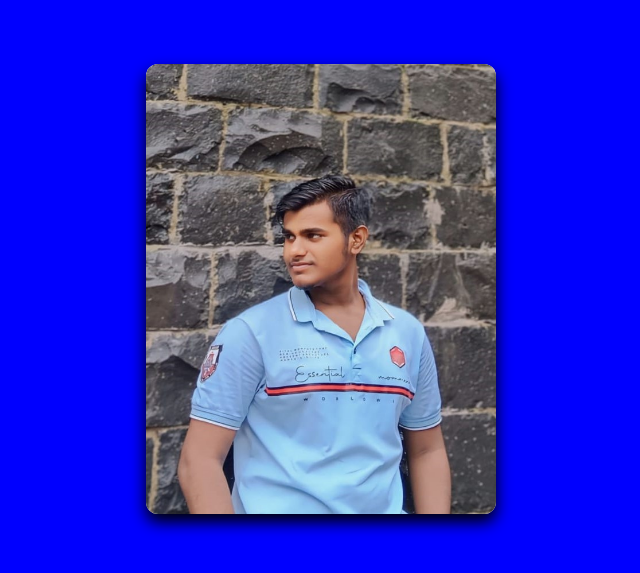
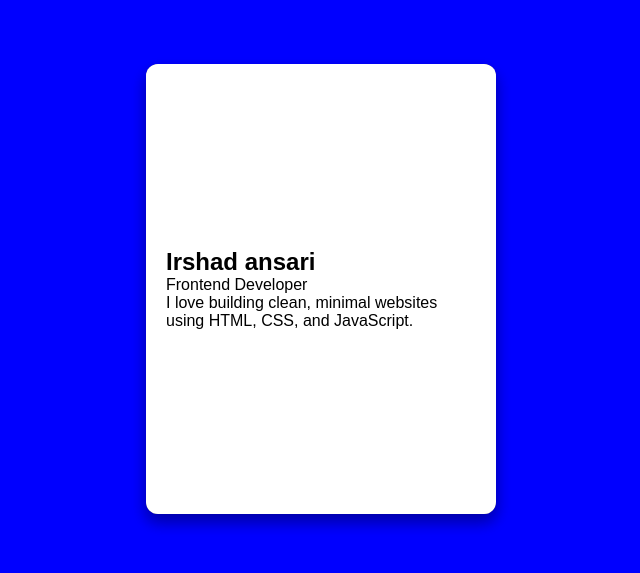
Before and after one commit to Irshad-creates/Cool-Flip-Intro-card, a plain HTML site: page index.html in a window 1280 px wide. Shown: the part 111-684 px from the top of the page, without its empty margins (319-959 px from the left). Drawn offline with Linux system fonts and the light colour scheme.

Commit message:
added back side

```diff
--- a/index.html
+++ b/index.html
@@ -12,6 +12,13 @@
             <div class="card-front">
                 <img src="IMG-20240708-WA0039.jpg" alt="profile pic">
             </div>
+            <div class="card-back">
+                <div class="info">
+                    <h2>Irshad ansari</h2>
+                    <p>Frontend Developer</p>
+                    <p>I love building clean, minimal websites using HTML, CSS, and JavaScript.</p>
+                </div>
+            </div>
         </div>
     </div>
 </body>
--- a/style.css
+++ b/style.css
@@ -29,14 +29,15 @@ body {
 }
 
 
-.card-front {
+.card-front, .card-back {
+    position: absolute;
     width: 100%;
     height: 100%;
-
-    background-color: white;
     border-radius: 12px;
     overflow: hidden;
-    box-shadow: 0 8px 16px rgba(0, 0, 0, 2);
+    box-shadow: 0 8px 16px rgba(0, 0, 0, 0.2);
+    backface-visibility: hidden;
+
 }
 
 .card-front img {
@@ -44,3 +45,11 @@ body {
     height: 100%;
     object-fit: cover;
 }
+
+.card-back {
+    background: white;
+    display: flex;
+    justify-content: center;
+    align-items: center;
+    padding: 20px;
+}
```
